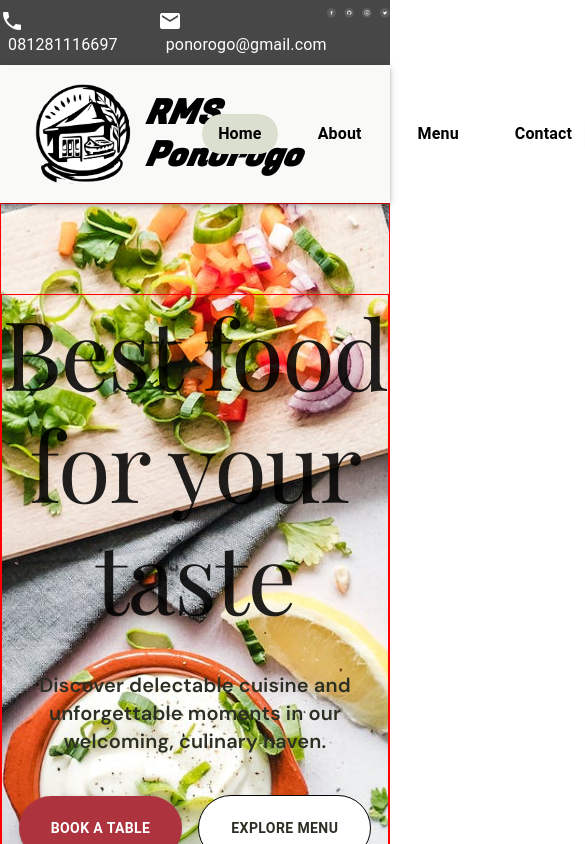
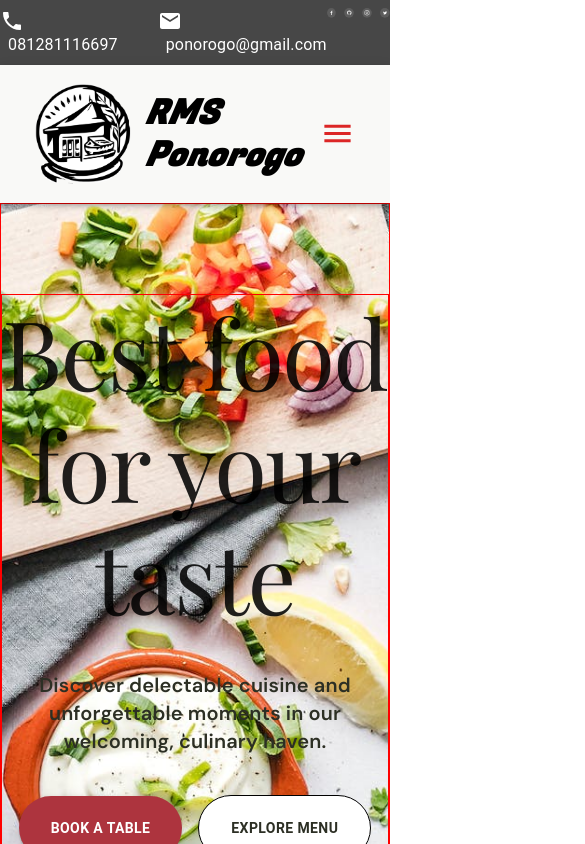
Before and after one commit to Satria-WS/warung-ponorogo, a React (Create React App) app: page / in a window 390 px wide. Shown: the top 844 px of the page, 585 px wide, since content can reach past the window. Built offline with nearby package versions, Linux system fonts and the light colour scheme; a web font is replaced by a local one.

Commit message:
add icon menu outline

```diff
--- a/src/App.tsx
+++ b/src/App.tsx
@@ -15,6 +15,7 @@ import logoHeader from "./assets/logo/logo-header.svg";
 import logoFooter from "./assets/logo/logo-footer.svg";
 
 import logoPonorogo from "./assets/logo/rms.png";
+import MenuOutlinedIcon from '@mui/icons-material/MenuOutlined';
 
 // import material-Ui
 import {
@@ -137,7 +138,7 @@ function App() {
                   }}
                 >
                   {/* Logo Section */}
-                  <Box sx={{ display: "flex", alignItems: "center"  }}>
+                  <Box sx={{ display: "flex", alignItems: "center" }}>
                     <img
                       src={logoPonorogo}
                       alt="logo"
@@ -150,16 +151,24 @@ function App() {
                         fontWeight: "600",
                         fontStyle: "italic",
                         fontFamily: "Fugaz One",
-                        color:"black"
+                        color: "black",
                         // color: "#FC2F00",
-
                       }}
                     >
                       RMS Ponorogo
                     </Typography>
                   </Box>
 
-                  <Box sx={{ display: "flex", gap: 3, color: "black" }}>
+                  <Box
+                    sx={{
+                      display: "flex",
+                      gap: 3,
+                      color: "black",
+                      "@media(max-width:1024px)": {
+                        display: "none"
+                      },
+                    }}
+                  >
                     {menuList.map((item, index) => {
                       const path = `/${item}`;
                       const isActive = activeLink === index;
@@ -182,9 +191,19 @@ function App() {
                       );
                     })}
                   </Box>
+                  {/* menu bar */}
+                  <Box sx={{
+                    display:"none",
+                        "@media(max-width:1024px)": {
+                          display: "block"
+                        },
+                  }} >
+                    <MenuOutlinedIcon className="text-red-600" fontSize="large"/>
+                  </Box>
 
                   {/* Book a Table Button */}
-                  <Box>
+                  {/* book table */}
+                  {/* <Box>
                     <Button
                       variant="contained"
                       color="primary"
@@ -196,7 +215,7 @@ function App() {
                     >
                       Book A Table
                     </Button>
-                  </Box>
+                  </Box> */}
                 </Container>
               </Toolbar>
             </AppBar>
@@ -209,7 +228,7 @@ function App() {
           <Route path="/home" element={<Home />} />
           <Route path="/about" element={<About />} />
           <Route path="/menu" element={<Menu />} />
-          <Route path="/contact" element={<Contact/>} />
+          <Route path="/contact" element={<Contact />} />
         </Routes>
 
         {/* Footer */}
```
